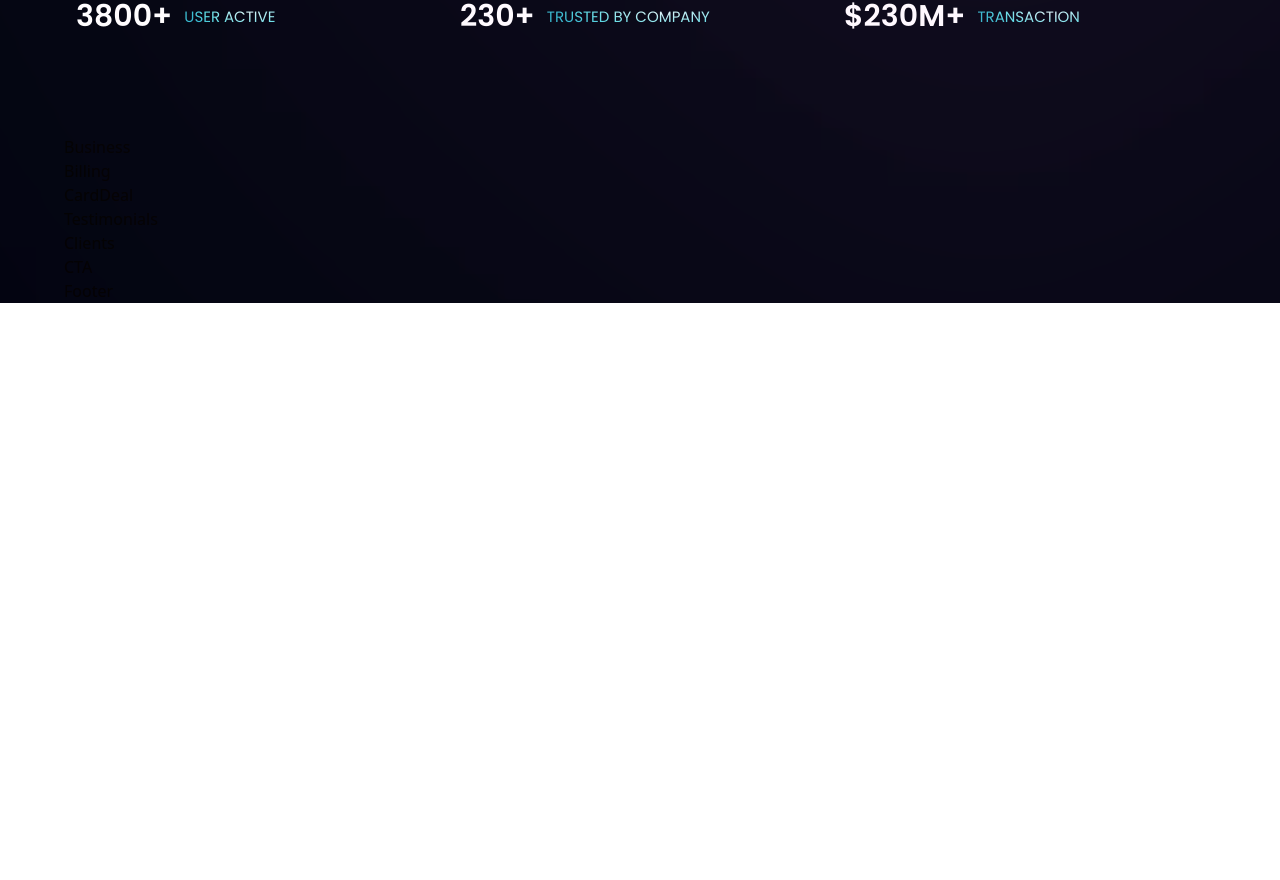
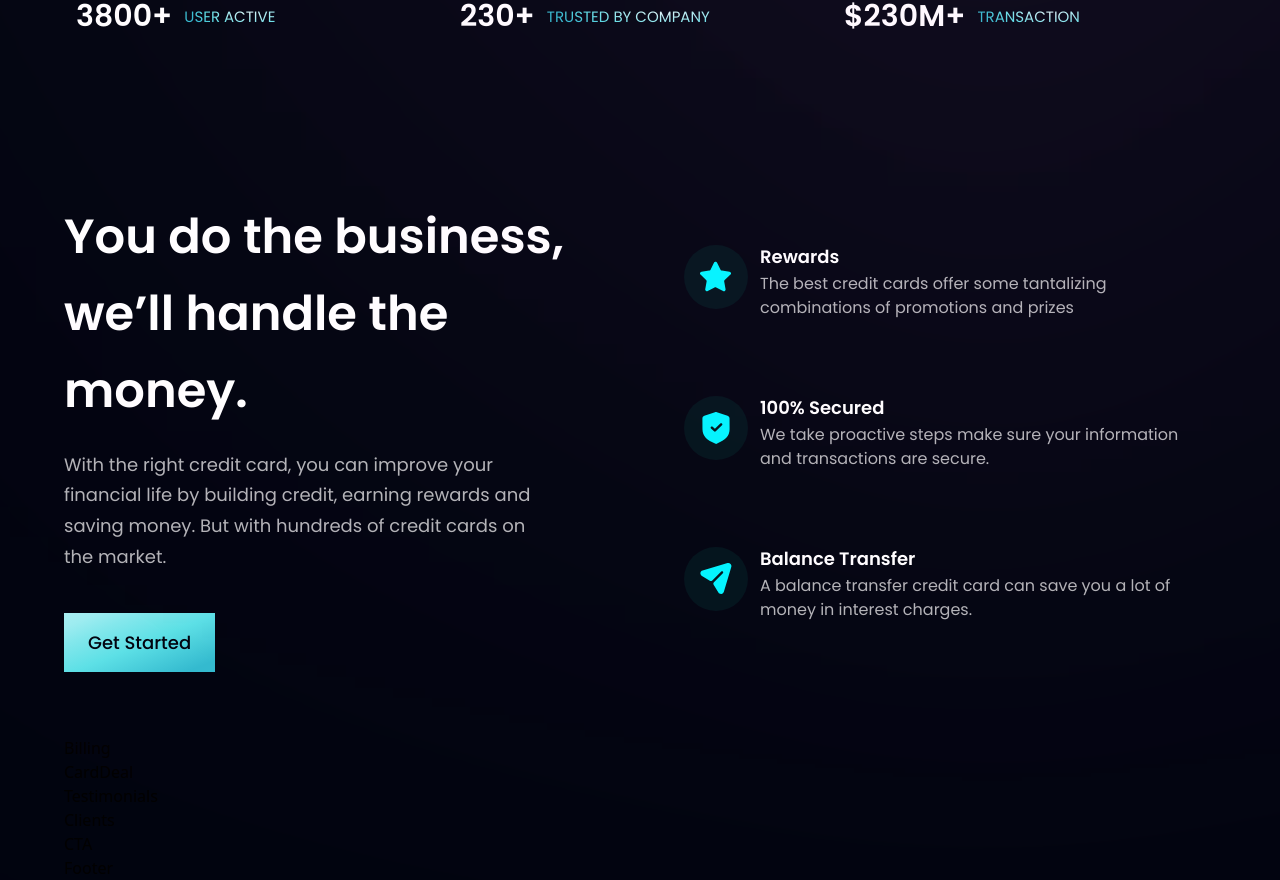
Before and after one commit to rushdy87/hoo-bank, a React (Create React App) app: page / in a window 1280 px wide. Shown: the part 833-1713 px from the top of the page. Before the commit the page ends 1136 px from the top, so only its background shows below. Built offline with nearby package versions, Linux system fonts and the light colour scheme; the HTML template or start-up script is replaced by a standard one.

Commit message:
Business Component

```diff
--- a/src/components/Business.jsx
+++ b/src/components/Business.jsx
@@ -1,5 +1,55 @@
-const Business = () => {
-  return <div>Business</div>;
+import { features } from '../constants';
+import styles, { layout } from '../style';
+import Button from './Button';
+
+const FeatureCard = ({ icon, title, content, index }) => {
+  return (
+    <div
+      className={`flex flex-row p-6 rounded-[20px] ${
+        index !== features.length - 1 ? 'mb-6' : 'mb-0'
+      } feature-card`}
+    >
+      <div
+        className={`w-[64px] h-[64px] rounded-full ${styles.flexCenter} bg-dimBlue`}
+      >
+        <img
+          src={icon}
+          alt={title}
+          className="w-[50%] h-[50%] object-contain"
+        />
+      </div>
+      <div className="flex-1 flex flex-col ml-3">
+        <h4 className=" font-poppins font-semibold text-white text-[18px] leading-[23px] mb-1">
+          {title}
+        </h4>
+        <p className=" font-poppins font-normal text-dimWhite text-[16px] leading-[24px] mb-1">
+          {content}
+        </p>
+      </div>
+    </div>
+  );
 };
 
+const Business = () => (
+  <section id="features" className={layout.section}>
+    <div className={layout.sectionInfo}>
+      <h2 className={styles.heading2}>
+        You do the business,
+        <br className="sm:block hidden" /> we’ll handle the money.
+      </h2>
+      <p className={`${styles.paragraph} max-w-[470px] mt-5`}>
+        With the right credit card, you can improve your financial life by
+        building credit, earning rewards and saving money. But with hundreds of
+        credit cards on the market.
+      </p>
+      <Button styles="mt-10" />
+    </div>
+    <div className={`${layout.sectionImg} flex-col`}>
+      {features.map((feature, index) => (
+        <FeatureCard key={feature.id} {...feature} index={index} />
+      ))}
+    </div>
+  </section>
+);
+
 export default Business;
--- a/src/components/Button.jsx
+++ b/src/components/Button.jsx
@@ -1,5 +1,10 @@
-const Button = () => {
-  return <div>Button</div>;
-};
+const Button = ({ styles }) => (
+  <button
+    type="button"
+    className={`py-4 px-6 bg-blue-gradient font-poppins font-medium text-[18px] text-primary outline-none ${styles}`}
+  >
+    Get Started
+  </button>
+);
 
 export default Button;
```
